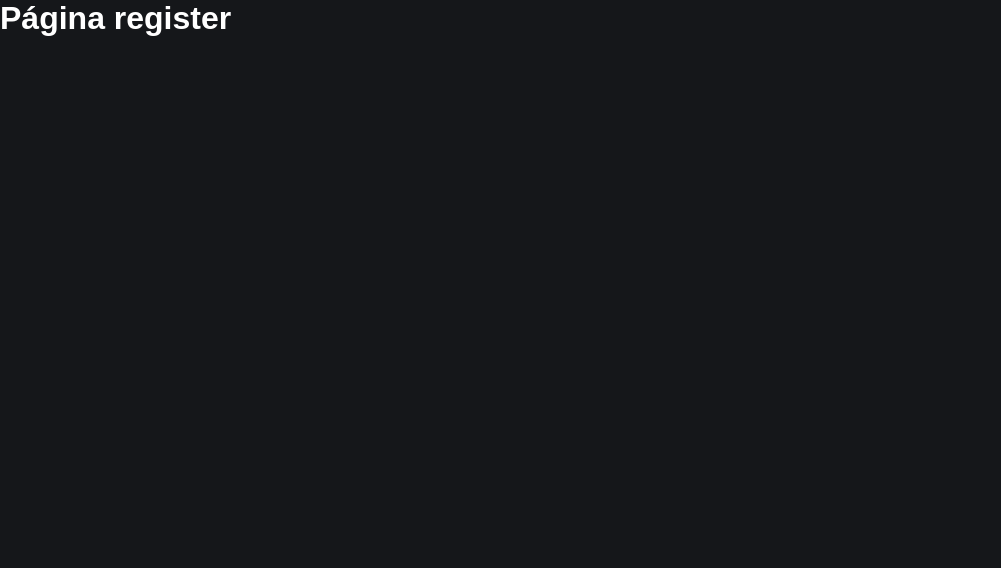
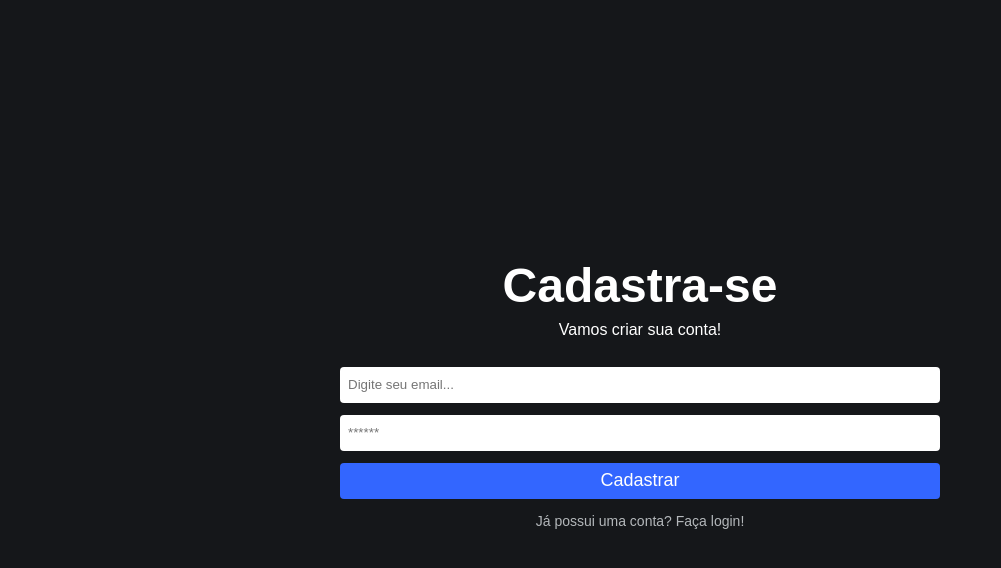
Before and after one commit to Camilla126/Lista_De_Tarefas, a React (Create React App) app: page /register in a window 1280 px wide. Shown: the top 568 px of the page, without its empty margins (0-1001 px from the left). Built offline with nearby package versions, Linux system fonts and the light colour scheme.

Commit message:
Criando estrutura da tela de registro

```diff
--- a/src/pages/Home/index.jsx
+++ b/src/pages/Home/index.jsx
@@ -16,8 +16,6 @@ if(email !== '' && password !== ''){
 }else{
     alert('Preencha todos os campos!')
 }
-
-
 
 
 }
--- a/src/pages/Register/index.jsx
+++ b/src/pages/Register/index.jsx
@@ -1,8 +1,51 @@
+import { useState } from "react"
+
+import { Link } from "react-router-dom"
+
 export default function Register(){
+const [email, setEmail] = useState('')
+const [password, setPassword ] = useState('')
+
+function handleRegister(e){
+  e.preventDefault();
+
+if(email !== '' && password !== ''){
+ alert('TESTE')
+
+}else{
+    alert('Preencha todos os campos!')
+}
+
+
+}
+
     return(
-      <div>
-      <h1>Página register </h1>
+      <div className="home-container">
+        <h1>Cadastra-se</h1>
+        <span>Vamos criar sua conta!</span>
 
-        </div>
+    <form className="form" onSubmit={handleRegister}>
+      <input
+      type="text"
+      placeholder="Digite seu email..."
+      value={email}
+      onChange={(e) => setEmail(e.target.value)}
+       />
+
+<input
+autoComplete="false"
+      type="password"
+      placeholder="******"
+      value={password}
+      onChange={(e) => setPassword(e.target.value)}
+       />
+
+       <button type="submit">Cadastrar</button>
+    </form>
+
+<Link className="button-link" to='/'>
+Já possui uma conta? Faça login!</Link>
+
+      </div>
     )
   }
```
